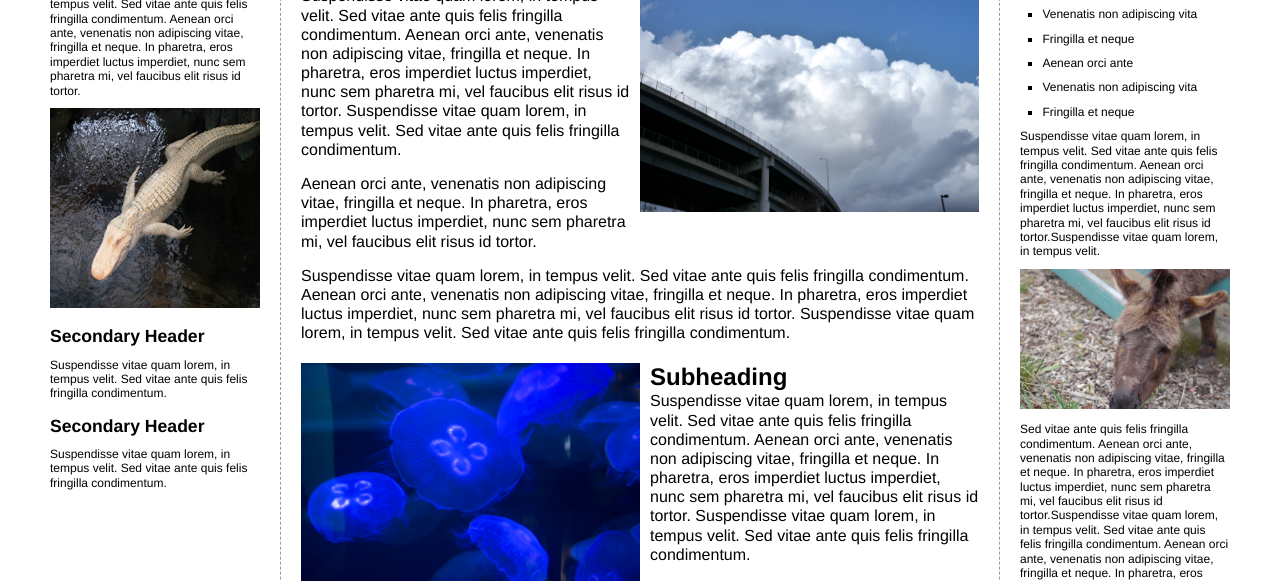
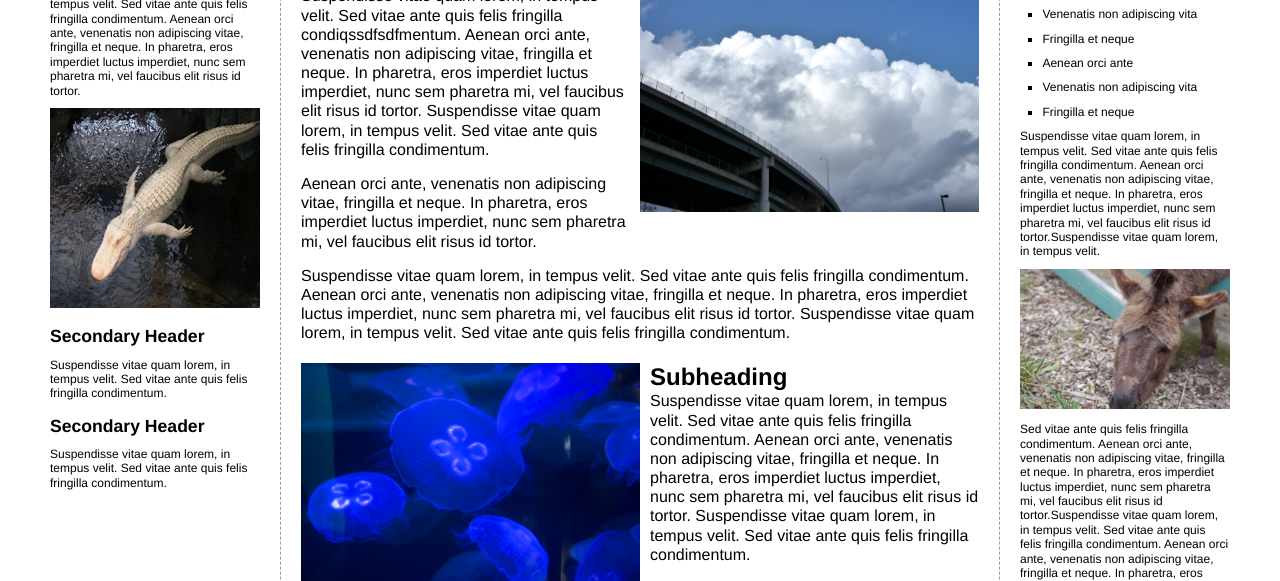
Before and after one commit to Sten435/dw2, a plain HTML site: page www/index.html in a window 1280 px wide. Shown: the part 217-798 px from the top of the page. Drawn offline with Linux system fonts and the light colour scheme.

Commit message:
ddfqsfsdqfé

```diff
--- a/www/index.html
+++ b/www/index.html
@@ -32,7 +32,7 @@
                 alt="Clouds"
                 class="half right"
               />Suspendisse vitae quam lorem, in tempus velit. Sed vitae ante
-              quis felis fringilla condimentum. Aenean orci ante, venenatis non
+              quis felis fringilla condiqssdfsdfmentum. Aenean orci ante, venenatis non
               adipiscing vitae, fringilla et neque. In pharetra, eros imperdiet
               luctus imperdiet, nunc sem pharetra mi, vel faucibus elit risus id
               tortor. Suspendisse vitae quam lorem, in tempus velit. Sed vitae
```
